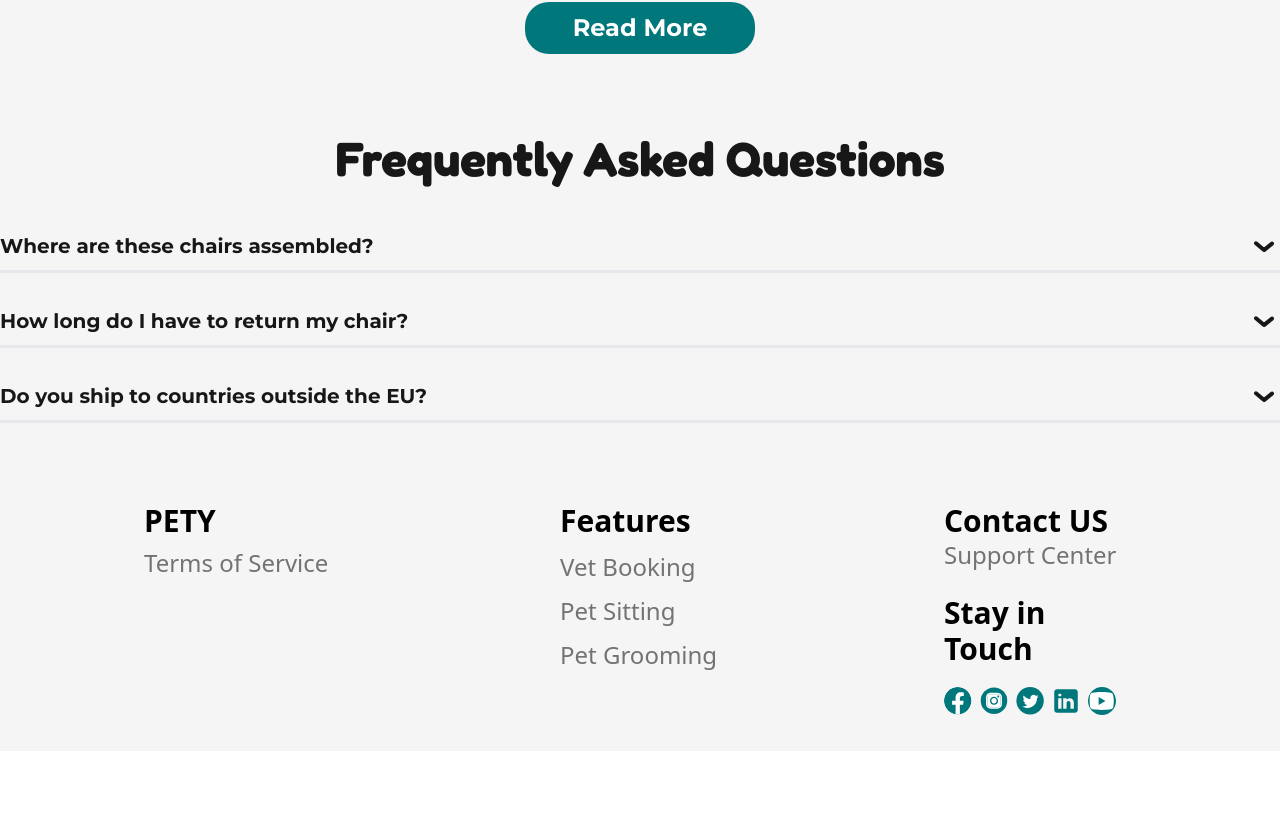
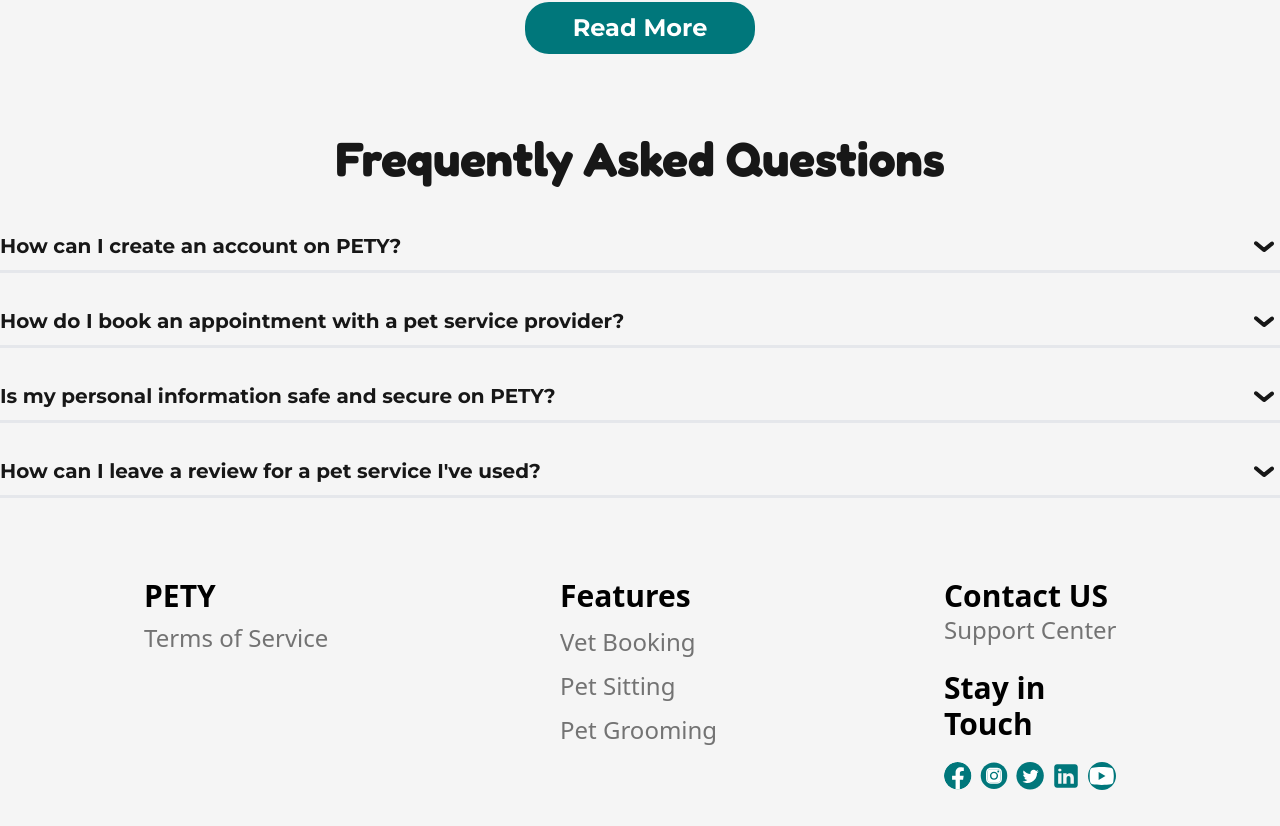
Before and after one commit to AhmedZahran15/Pety---Pet-Care, a React (Vite) app: page / in a window 1280 px wide. Shown: the part 2383-3209 px from the top of the page. Before the commit the page ends 3134 px from the top, so only its background shows below. Built offline with nearby package versions, Linux system fonts and the light colour scheme; no server answers; what react-geocode would draw is missing.

Commit message:
refactor: Update FAQ content and improve styling

```diff
--- a/src/Pages/HomePage/FAQ.jsx
+++ b/src/Pages/HomePage/FAQ.jsx
@@ -3,16 +3,20 @@
 import PropTypes from "prop-types";
 const faqs = [
   {
-    title: "Where are these chairs assembled?",
-    text: "Lorem ipsum dolor sit amet consectetur, adipisicing elit. Accusantium, quaerat temporibus quas dolore provident nisi ut aliquid ratione beatae sequi aspernatur veniam repellendus.",
+    title: "How can I create an account on PETY?",
+    text: "To create an account on PETY, simply click on the 'Sign Up' button on the homepage and follow the instructions to provide your details. Once registered, you can log in securely to access all the features of our platform.",
   },
   {
-    title: "How long do I have to return my chair?",
-    text: "Pariatur recusandae dignissimos fuga voluptas unde optio nesciunt commodi beatae, explicabo natus.",
+    title: "How do I book an appointment with a pet service provider?",
+    text: "Booking an appointment with a pet service provider on PETY is easy! Simply browse through the available services, select the one you're interested in, choose a provider, and follow the prompts to schedule your appointment.",
   },
   {
-    title: "Do you ship to countries outside the EU?",
-    text: "Excepturi velit laborum, perspiciatis nemo perferendis reiciendis aliquam possimus dolor sed! Dolore laborum ducimus veritatis facere molestias!",
+    title: "Is my personal information safe and secure on PETY?",
+    text: "Yes, we take the security and privacy of your personal information very seriously. PETY employs industry-standard encryption protocols and security measures to safeguard your data. Your information will only be used for the purpose of providing our services and will not be shared with third parties without your consent.",
+  },
+  {
+    title: "How can I leave a review for a pet service I've used?",
+    text: "After booking and receiving a pet service through PETY, you'll have the option to leave a review and rating for the service provider. Simply log in to your account, navigate to the service you've used, and share your feedback to help other users make informed decisions.",
   },
 ];
 
@@ -36,7 +40,7 @@
             toggle={toggle}
           >
             <div
-              className={`overflow-hidden transition-all duration-200 ease-in-out ${
+              className={`overflow-hidden font-sans font-normal transition-all duration-200 ease-in-out ${
                 isOpen === index ? "max-h-80" : "max-h-0"
               }`}
             >
@@ -54,7 +58,7 @@
       className={`w-full cursor-pointer border-b-[3px] py-2 font-['Montserrat'] text-xl`}
       onClick={() => toggle(index)}
     >
-      <div className="group flex items-center justify-between ">
+      <div className="group flex items-center justify-between font-medium ">
         <span
           className={`font-['Montserrat'] text-xl font-bold transition-all duration-300 group-hover:text-primary  ${
             isOpen === index ? "text-primary" : "text-neutral-900"
```
